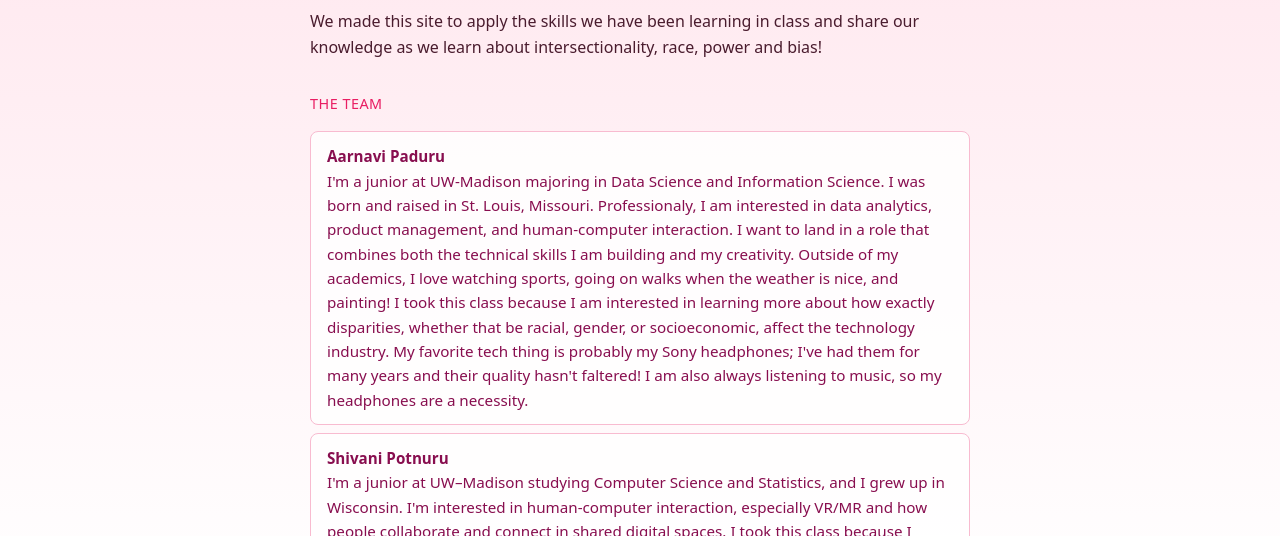
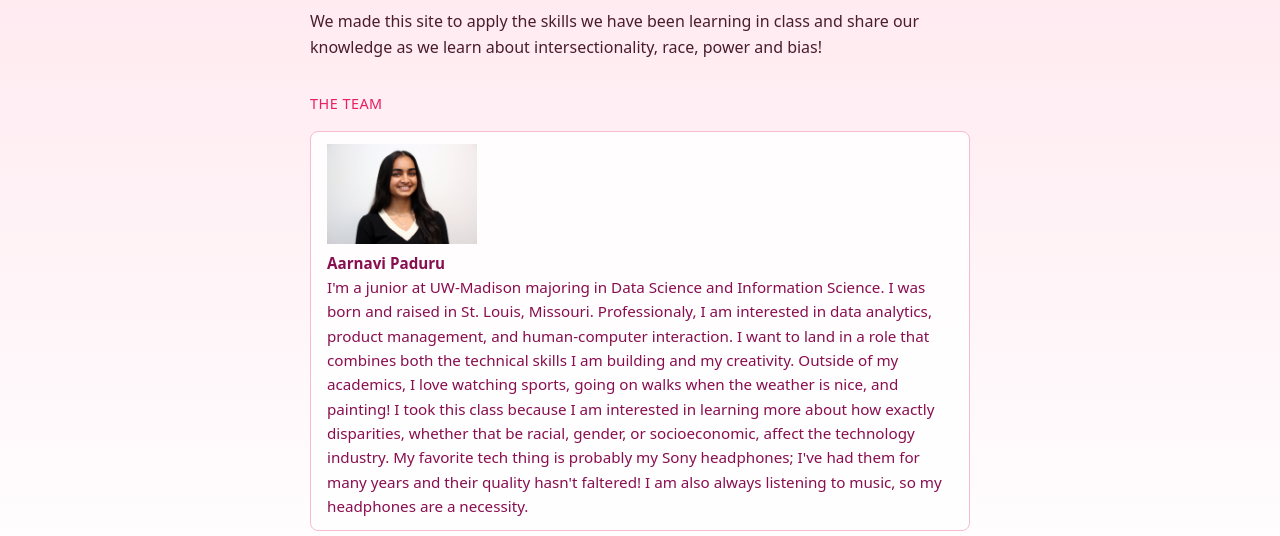
Before and after one commit to etnguyen5-tech/etnguyen5-tech.github.io, a plain HTML site: page about.html in a window 1280 px wide. Shown: the part 196-732 px from the top of the page. Drawn offline with Linux system fonts and the light colour scheme.

Commit message:
Update about.html

```diff
--- a/about.html
+++ b/about.html
@@ -28,6 +28,8 @@
   <ul>
     <!-- aarnavi's bio, answered the prompts concisely to give readers an idea of who i am -->
     <li>
+      <img src="Aarnavi_Image.JPEG" width="150">
+      <br>
       <strong>Aarnavi Paduru</strong>
       <br>
       I'm a junior at UW-Madison majoring in Data Science and Information Science. I was born and raised in St. Louis, Missouri.
```
